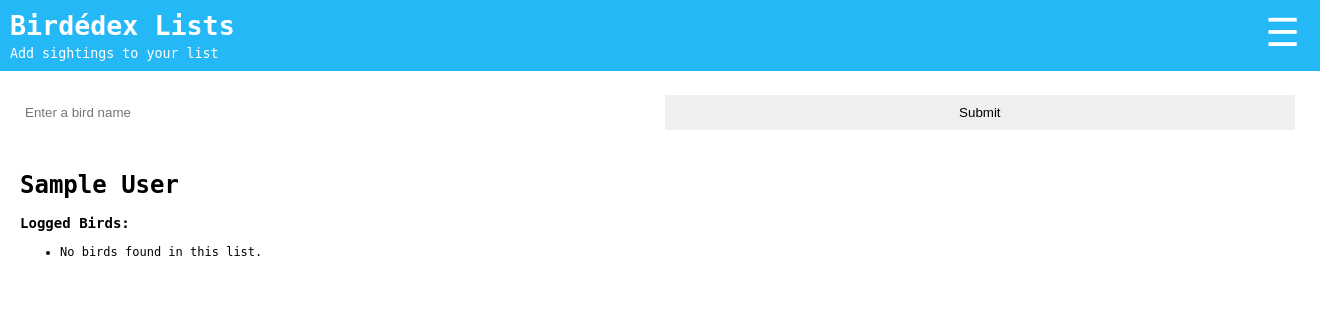
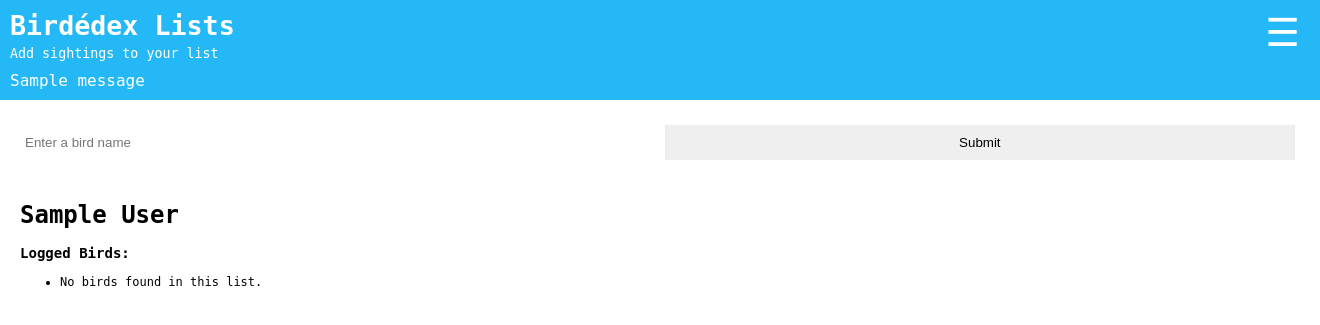
Before and after one commit to robertliamchristian/birdedex, a Flask app: page /list/1 in a window 1320 px wide; the page is wider, and only the part inside the window is pictured. Shown: the top 325 px of that part. Run offline with Flask 3, Linux system fonts and the light colour scheme; a user stored in the database is signed in; tables that the repository leaves empty hold one stand-in row (values such as "Sample post"); one stand-in notice (Sample message) is shown.

Commit message:
Fixed message output when adding a new or existing bird

```diff
--- a/app.py
+++ b/app.py
@@ -9,6 +9,7 @@
 from flask_wtf import FlaskForm
 from wtforms import StringField, PasswordField, SubmitField
 from wtforms.validators import DataRequired
+from flask import flash
 
 
 load_dotenv()
@@ -130,21 +131,21 @@
 @login_required
 def userlist():
     if request.method == 'POST':
-        # Logic to handle list creation or adding birds to a list
+
         list_name = request.form.get('list_name')
         if list_name:
-            # Create a new list
+
             new_list = UserList(userid=current_user.id, title=list_name)
             db.session.add(new_list)
             db.session.commit()
-            # Redirect to the list view page where user can add birds to the new list
+
             return redirect(url_for('view_list', listid=new_list.listid))
 
-        # If adding birds to an existing list, retrieve listid from form
+
         listid = request.form.get('listid')
         bird_name = request.form.get('bird')
         if listid and bird_name:
-            # Logic to add bird to the list
+
             new_bird = Log.query.filter_by(bird=bird_name).first()
             if new_bird:
                 new_sighting = UserSighting(
@@ -156,7 +157,7 @@
                 db.session.add(new_sighting)
                 db.session.commit()
 
-    # GET request logic to display the user's lists
+
     lists = UserList.query.filter_by(userid=current_user.id).all()
     csrf_token = session.get('_csrf_token')
     return render_template('userlist.html', lists=lists, csrf_token=csrf_token)
@@ -165,27 +166,36 @@
 @login_required
 def view_list(listid):
     list = UserList.query.get_or_404(listid)
+    message = None
 
     if list.userid != current_user.id:
         return redirect(url_for('index'))
 
+    sightings_with_names = []
     if request.method == 'POST':
         bird_name = request.form.get('bird')
         if bird_name:
             new_bird = Log.query.filter_by(bird=bird_name).first()
             if new_bird:
-                new_sighting = UserSighting(
-                    birdref=new_bird.birdid,
-                    userid=current_user.id,
-                    sighting_time=datetime.now(),
-                    listid=listid
-                )
-                db.session.add(new_sighting)
+                existing_sighting = UserSighting.query.filter_by(
+                    birdref=new_bird.birdid, listid=listid
+                ).order_by(UserSighting.sighting_time.desc()).first()
+
+                if existing_sighting:
+                    existing_sighting.sighting_time = datetime.now()
+                    message = f"{bird_name} sighting updated."
+                else:
+                    new_sighting = UserSighting(
+                        birdref=new_bird.birdid,
+                        userid=current_user.id,
+                        sighting_time=datetime.now(),
+                        listid=listid
+                    )
+                    db.session.add(new_sighting)
+                    message = f"New sighting of {bird_name} added!"
                 db.session.commit()
-            return redirect(url_for('view_list', listid=listid))
+                flash(message)
 
-    # Query to get the most recent sighting of each bird in the list
-    sightings_with_names = []
     distinct_sightings = db.session.query(
         UserSighting.birdref,
         Log.bird,
@@ -208,8 +218,10 @@
 
         sightings_with_names.append((sighting_id, birdref, bird_name, latest_sighting_time))
 
+    if request.method == 'POST':
+        return redirect(url_for('view_list', listid=listid))
+
     return render_template('view_list.html', list=list, sightings=sightings_with_names)
-
 
 
 @app.route('/delete_sighting/<int:sightingid>', methods=['POST'])
@@ -265,12 +277,12 @@
             existing_sighting = UserSighting.query.filter_by(birdref=new_bird.birdid, userid=current_user.id).first()
             if existing_sighting:
                 existing_sighting.sighting_time = datetime.now()
-                message = f"{new_bird_name} sighting updated."
+                message = f"{new_bird_name} sighting added"
                 anchor_id = f"bird-{new_bird.birdid}"
             else:
                 new_sighting = UserSighting(birdref=new_bird.birdid, userid=current_user.id, sighting_time=datetime.now())
                 db.session.add(new_sighting)
-                message = f"New sighting of {new_bird_name} added."
+                message = f"First sighting for {new_bird_name} added!"
                 anchor_id = f"bird-{new_bird.birdid}"
 
             db.session.commit()
--- a/templates/view_list.html
+++ b/templates/view_list.html
@@ -11,10 +11,10 @@
             overflow-x: hidden;
         }
 
-        #header {
+        /* #header {
             padding: 15px 10px;
             display: flex;
-            justify-content: space-between; /* This will align children to each end */
+            justify-content: space-between;
             align-items: center;
             position: fixed;
             top: 0;
@@ -24,15 +24,40 @@
             color: white;
             z-index: 10;
             padding: 10px;
+        } */
+
+        #header {
+            display: flex;
+            justify-content: space-between;
+            align-items: flex-start; /* Align items to the start of the flex container (left side) */
+            position: fixed;
+            top: 0;
+            left: 0;
+            width: 100%;
+            background-color: #25b8f7;
+            color: white;
+            z-index: 10;
+            padding: 10px;
+            flex-direction: column; /* Stack items vertically */
+            text-align: left; /* Align text to the left */
         }
+
+        /*#name_header {
+            font-size: 20pt;
+            margin: 0;
+            color: #FFFFFF;
+            flex-shrink: 0;
+            margin-bottom: 0px;
+        }*/
 
         #name_header {
             font-size: 20pt;
             margin: 0;
             color: #FFFFFF;
-            flex-shrink: 0;
-            margin-bottom: 0px;
+            width: 100%; /* Full width */
+            /* text-align: center removed to allow left alignment */
         }
+
 
         #center-container {
             display: flex;
@@ -82,6 +107,7 @@
 
         #content {
             padding-top: 100px; /* Increase this if your header is larger */
+
         }
 
         ul.no-bullets {
@@ -109,11 +135,13 @@
 
         #update_message {
             color: #FFFFFF;
-            text-align: center;
             font-size: 12pt;
-            padding: 0px;
-            margin-top: -15px;
+            padding: 0px 0; /* Add padding to the top and bottom */
+            margin-top: 10px; /* Space above the message */
+            width: 100%; /* Full width */
+            /* text-align: center removed to allow left alignment */
         }
+
 
         input[type="text"], input[type="submit"] {
             border: none;
@@ -220,7 +248,7 @@
             display: flex;
             justify-content: space-between;
             align-items: center;
-            margin-top: 90px; /* Move it closer to the blue header, adjust as needed */
+            margin-top: 120px; /* Move it closer to the blue header, adjust as needed */
             width: 100%; /* Make the form full width */
         }
 
@@ -276,10 +304,19 @@
 <body>
 
     <div id="header">
-        <div id="name_header">
-            <a href="{{ url_for('home') }}"><b>Birdédex Lists</b></a>
-            <div id="total-logged">Add sightings to your list</div>
-        </div>
+    <div id="name_header">
+        <a href="{{ url_for('home') }}"><b>Birdédex Lists</b></a>
+        <div id="total-logged">Add sightings to your list</div>
+    </div>
+
+    {% with messages = get_flashed_messages(with_categories=true) %}
+        {% if messages %}
+            {% for category, message in messages %}
+                <div id="update_message" class="{{ category }}">{{ message }}</div>
+            {% endfor %}
+        {% endif %}
+    {% endwith %}
+
 
         <div class="hamburger-menu" onclick="toggleMenu()">&#9776;</div>
     </div>
```
Also changed, not shown: static/css/pstyle.css (+13 -9 lines), templates/index.html (+10 -6 lines).
